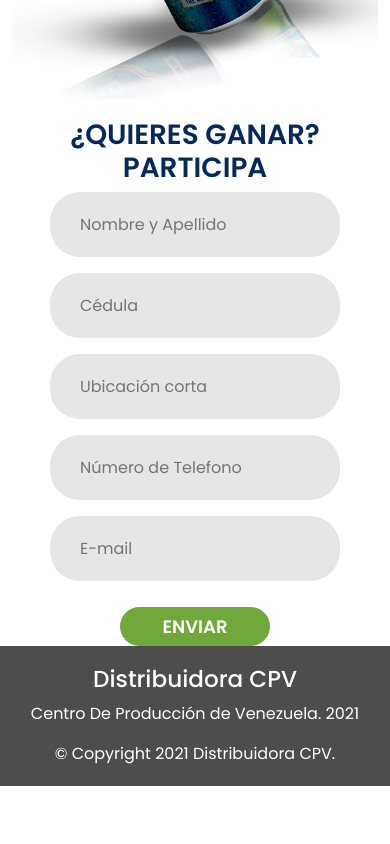
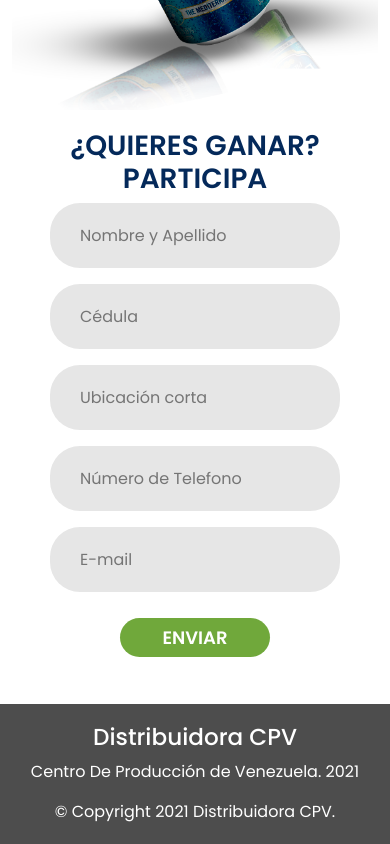
Before and after one commit to AccentAgency/CPV-Landing, a React (Create React App) app in the folder EfesLanding/: page / in a window 390 px wide. Shown: the part 679-1523 px from the top of the page. Before the commit the page ends 1465 px from the top, so only its background shows below. Built offline with nearby package versions, Linux system fonts and the light colour scheme; a web font is replaced by a local one.

Commit message:
nuevos cambios

```diff
--- a/EfesLanding/src/Components/Global/css/Style.css
+++ b/EfesLanding/src/Components/Global/css/Style.css
@@ -329,7 +329,7 @@ body{
     }
 
     .navbar-nav{
-        margin-top: -5%;
+        margin-top: -2%;
     }
 
     .navbar{
@@ -338,6 +338,10 @@ body{
 
     .header {
         height: auto;
+    }
+
+    footer {
+        margin-top: 12%;
     }
 
 }
```
Also changed, not shown: 6 other files (tests, documents, lock files or other folders).
